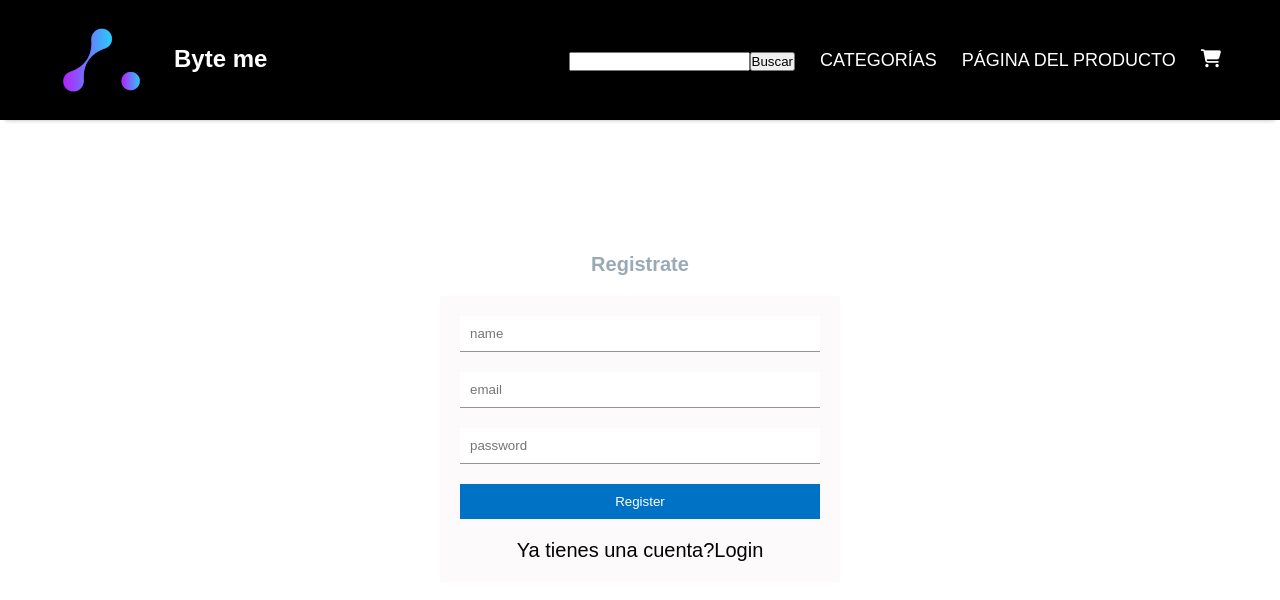
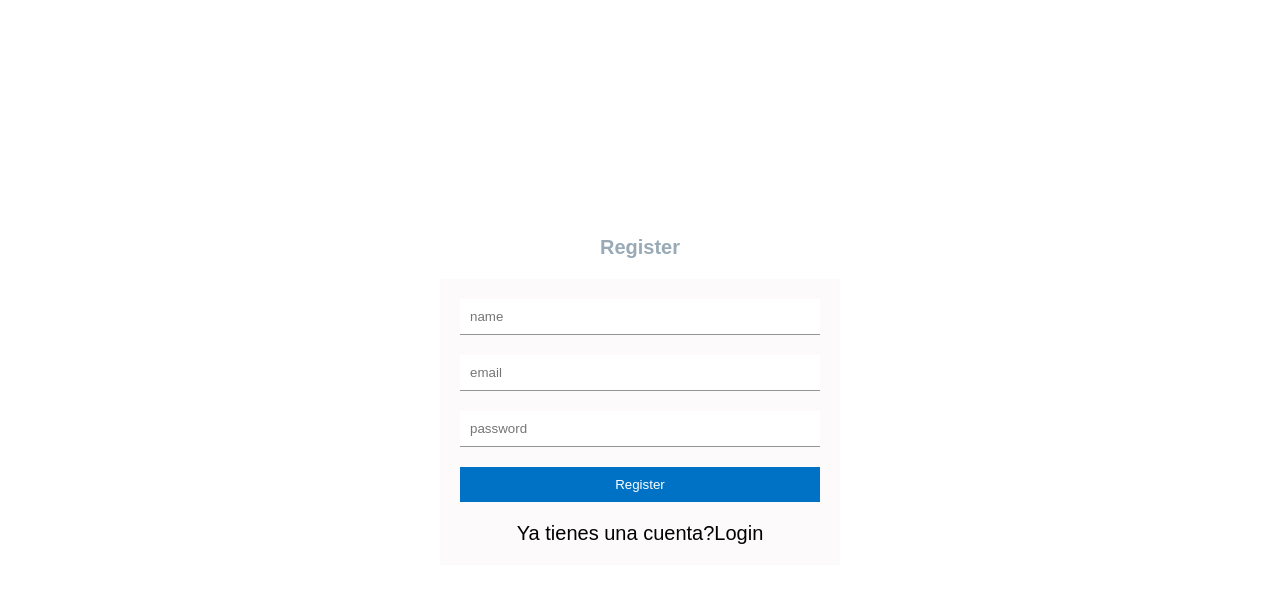
Before and after one commit to bytemepf/ByteMe-Front, a React (Create React App) app: page /register in a window 1280 px wide. Shown: the top 600 px of the page. Built offline with nearby package versions, Linux system fonts and the light colour scheme; no server answers; a web font is replaced by a local one.

Commit message:
solucionando varios bugs

```diff
--- a/src/App.js
+++ b/src/App.js
@@ -15,6 +15,8 @@ import SearchName from "./pages/SearchBar/SearchName";
 import RegisterPage from "./pages/Register/Index.js";
  import Login from "./pages/Loding/Index.js";
 import Landing from "../src/pages/Landign.jsx"
+
+
 function App() {
   const [cartItem, setCartItem] = useState([]);
 
@@ -35,26 +37,21 @@ function App() {
     const json = JSON.stringify(cartItem);
     localStorage.setItem("cartItem", json);
   }, [cartItem]);
+
   const location = useLocation();
-  const hideNavbar = location.pathname === "/";
+  const hideNavbarRoutes = ["/", "/login", "/register"];
 
   return (
     <CartContext.Provider value={{ cartItem, addToCart, setCartItem }}>
-
-
-      {!hideNavbar && <Navbar />}
-
-{!hideNavbar && <Navbar />}
-
+      {hideNavbarRoutes.includes(location.pathname) ? null : <Navbar />}
       <Routes>
         <Route exact path="/" element={<Landing />} />
         <Route exact path="/home" element={<Home />} />
         <Route exact path="/register" element={<RegisterPage />} />
-        <Route  exact path="/login" element={<Login/>} />
-        <Route exact path="/search/:name" elemen={<SearchName/>}/>
+        <Route exact path="/login" element={<Login />} />
+        <Route exact path="/search/:name" element={<SearchName />} />
 
-
-       <Route exact path="categories" element={<Categories />}/>
+        <Route exact path="categories" element={<Categories />} />
         <Route exact path="categories/all" element={<All />} />
         <Route exact path="categories/all/teclados" element={<Teclados />} />
         <Route exact path="categories/all/ratones" element={<Ratones />} />
@@ -63,15 +60,9 @@ const location = useLocation();
         <Route exact path="categories/all/gabinetes" element={<Gabinetes />} />
         <Route exact path="categories/all/sillas" element={<Sillas />} />
         <Route exact path="product/:id" element={<ProductPage />} />
-
-
-
-
-
       </Routes>
     </CartContext.Provider>
   );
 }
 
-
 export default App;
--- a/src/Redux/reducer.js
+++ b/src/Redux/reducer.js
@@ -53,7 +53,7 @@ const rootReducer = (state = initialState, action) => {
         case GET_FILTERS:
             return {
                 ...state,
-                filteredProducts: action.payload.data
+                products: action.payload.data
             }
 
             case LOGIN_USER:
--- a/src/components/Filters/Filters.jsx
+++ b/src/components/Filters/Filters.jsx
@@ -4,6 +4,8 @@ import React, {useEffect, useState} from "react";
 import {getFilters} from "../../Redux/actions"
 
 function Filters() {
+    const items = useSelector((state) => state.products);
+    const filteredItems = Array.isArray(items)? items : [items];
     const dispatch = useDispatch();
 
     const [filters, setFilters] = useState({
@@ -19,16 +21,16 @@ function Filters() {
     });
 
 
-      const handleChange = (e) => {
-        const property = e.target.name;
-        const value = e.target.value
+    const handleChange = (event) => {
+        const property = event.target.name;
+        const value = event.target.value
 
         setFilters({...filters, [property]:value})
 
     };
 
-      const handleSubmit = (e) => {
-        e.preventDefault();
+    const handleSubmit = (event) => {
+        event.preventDefault();
         const queryString = Object.keys(filters)
         .filter(key => filters[key])
         .map(key => `${encodeURIComponent(key)}=${encodeURIComponent(filters[key])}`)
@@ -37,8 +39,6 @@ function Filters() {
 
     }
  //////////FILTRAR INFO PARA MAPEAR LOS FILTROS////////////////////////////////////////////
-    const items = useSelector((state) => state.products);
-    const filteredItems = Array.isArray(items)? items : [items];
 
     const filterCategories = filteredItems.reduce((category, product) => {
         if (!category.includes(product.category)) {
@@ -46,7 +46,7 @@ function Filters() {
         }
         return category;
     }, []);
-      console.log(filterCategories);
+
 
     const filterBrands = filteredItems.reduce((brands, product) => {
         if (!brands.includes(product.brand)) {
@@ -54,7 +54,7 @@ function Filters() {
         }
         return brands;
     }, []);
-      console.log(filterBrands);
+
 
 ////QUERY/////////////////////////////////////////////////////////////////////////////
 
@@ -138,9 +138,9 @@ function Filters() {
                     <button onClick={handleSubmit}>Aplicar filtros</button>
                 </div>
             </div>
-
         </>
-    )}
+    )
+}
 
 
 export default Filters;
--- a/src/components/ProudProducts.jsx
+++ b/src/components/ProudProducts.jsx
@@ -1,18 +1,21 @@
 import ProductItem from "./ProductItem";
 import Filters from "./Filters/Filters";
 import "./ProudProducts.css";
-import { useState } from "react";
-import { useSelector } from "react-redux";
+import { useEffect, useState } from "react";
+import { useDispatch, useSelector } from "react-redux";
+import { getProducts } from "../Redux/actions";
 
 function ProudProducts() {
-
+  const dispatch = useDispatch();
   const itemsPerPage = 10;
   const [currentPage, setCurrentPage] = useState(1)
   const products = useSelector((state) => state.products);
   const filteredProducts = useSelector((state) => state.filteredProducts);
-  console.log(filteredProducts);
-  console.log(products)
   const totalPages = Math.ceil(filteredProducts.length || products.length / itemsPerPage);
+
+  useEffect(()=>{
+    dispatch(getProducts())
+  }, [dispatch])
 
   const handleClick = (page) => {
     setCurrentPage(page);
@@ -20,9 +23,10 @@ function ProudProducts() {
 
   const startIndex = (currentPage - 1) * itemsPerPage;
   const endIndex = startIndex + itemsPerPage;
-  const items = filteredProducts.length              //si encuentra filtros aplicados
-    ? filteredProducts.slice(startIndex, endIndex) //trae los productos filtrados
-    : products.slice(startIndex, endIndex);          // si no, trae todos los productos
+  const items = filteredProducts.length
+    ? filteredProducts.slice(startIndex, endIndex)
+    : products.slice(startIndex, endIndex)
+    ;
 
 console.log(items);
 
--- a/src/pages/Landign.jsx
+++ b/src/pages/Landign.jsx
@@ -8,12 +8,12 @@ export default function LandingPage(){
             <div className='overlay'></div>
             <video src={Video} autoPlay loop muted />
             <div className="content">
-                <h1>Byteme</h1>
-                <h2>Lideres en la comercialización de perisferios y accesorios en toda Latinoamérica </h2>
+                <h1>Byte Me</h1>
+                <h2>Lideres en la comercialización de periféricos y accesorios informáticos en toda Latinoamérica </h2>
                 <h2>Más de 500.000 mil clientes nos han elegido</h2>
                 <div className='bottonL'>
                     <Link to="/register">
-                    <button >Start game</button>
+                    <button >Start Game</button>
 
                     </Link>
 
--- a/src/pages/Loding/Index.js
+++ b/src/pages/Loding/Index.js
@@ -4,7 +4,6 @@ import Login from "./Login.jsx"
 export default function Loding(){
     return(
         <>
-        <h1>Lodign Page</h1>
         <Login/>
         </>
     )
--- a/src/pages/Register.jsx
+++ b/src/pages/Register.jsx
@@ -28,7 +28,7 @@ export default function Register(){
 
   return(
       <div className='auth'>
-      <h1>Registrate</h1>
+      <h1>Register</h1>
       <form>
         <input  required={true}  type='text' placeholder='name'  name='name' onChange={handleChange}/>
         <input required={true}  type='email' placeholder='email' name='email' onChange={handleChange}/>
--- a/src/pages/Register/Index.js
+++ b/src/pages/Register/Index.js
@@ -4,7 +4,6 @@ import Register from '../Register'
 export default function RegisterPage(){
     return(
         <>
-        <h2>Register</h2>
         <Register/>
         </>
     )
--- a/src/pages/landing.css
+++ b/src/pages/landing.css
@@ -6,23 +6,23 @@
 }
 
 .main{
-    width: 100%;
+    max-width: 100%;
     height: 100vh;
     position: relative;
 }
 
 video{
-    width: 100%;
+    max-width: 100%;
     height: 100%;
     object-fit: cover;
 }
 
 .content {
-    font-size: 36px; /* cambia el tamaño de letra a 36px */
+    font-size: 30px; /* cambia el tamaño de letra a 36px */
     line-height: 1.5;
     position:absolute;
-    width: 100%;
-    height: 100%;
+    max-width: 100%;
+    max-height: 100%;
     top: 0;
     display: flex;
     flex-direction: column;
@@ -34,8 +34,9 @@ video{
 }
 
 .content h1 {
-    font-size: 60px;
-    margin-bottom: 20px;
+    font-size: 50px;
+    margin-top: 2rem;
+    margin-bottom: 1rem;
 }
 
 .content h2 {
@@ -51,6 +52,7 @@ video{
     padding: 10px 20px;
     border-radius: 5px;
     font-size: 24px;
+    margin-bottom: 2rem;
 }
 
 .bottonL button:hover {
```
Lines whose indentation alone changed are shown as unchanged.
